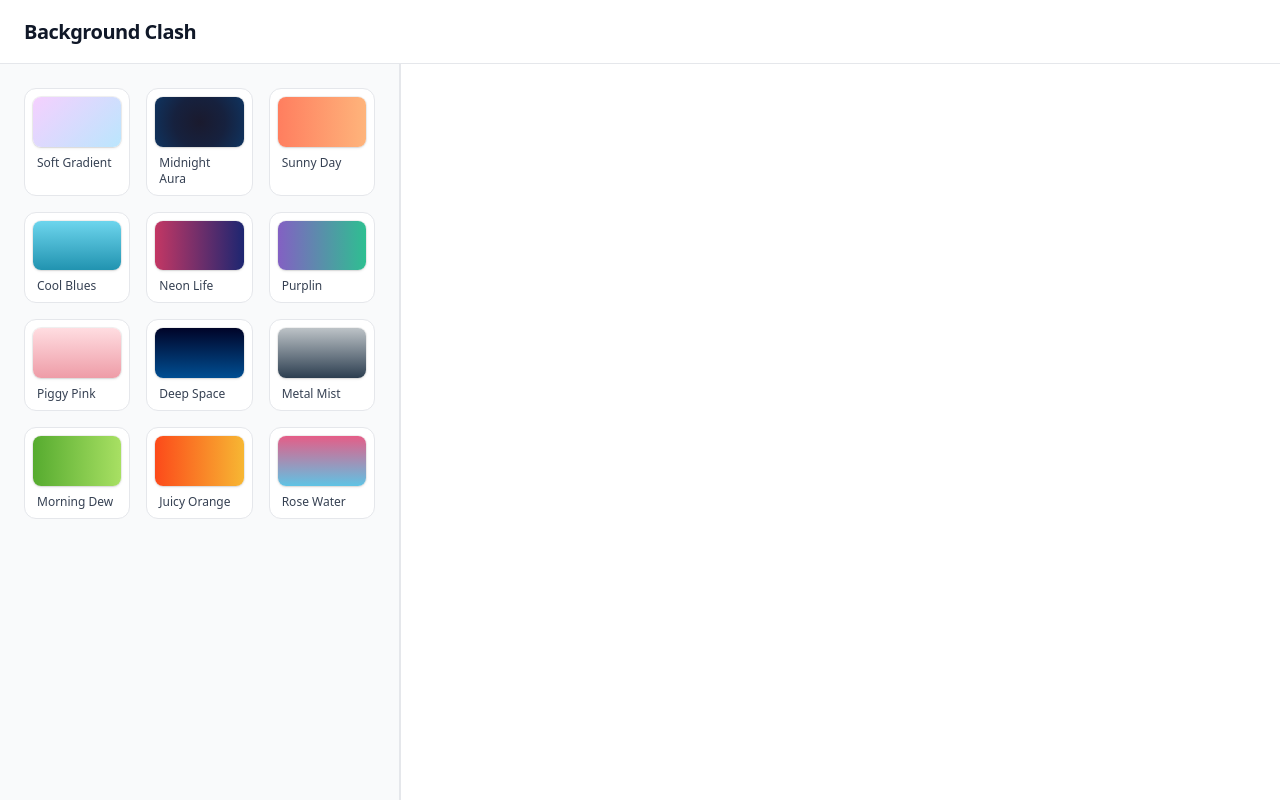
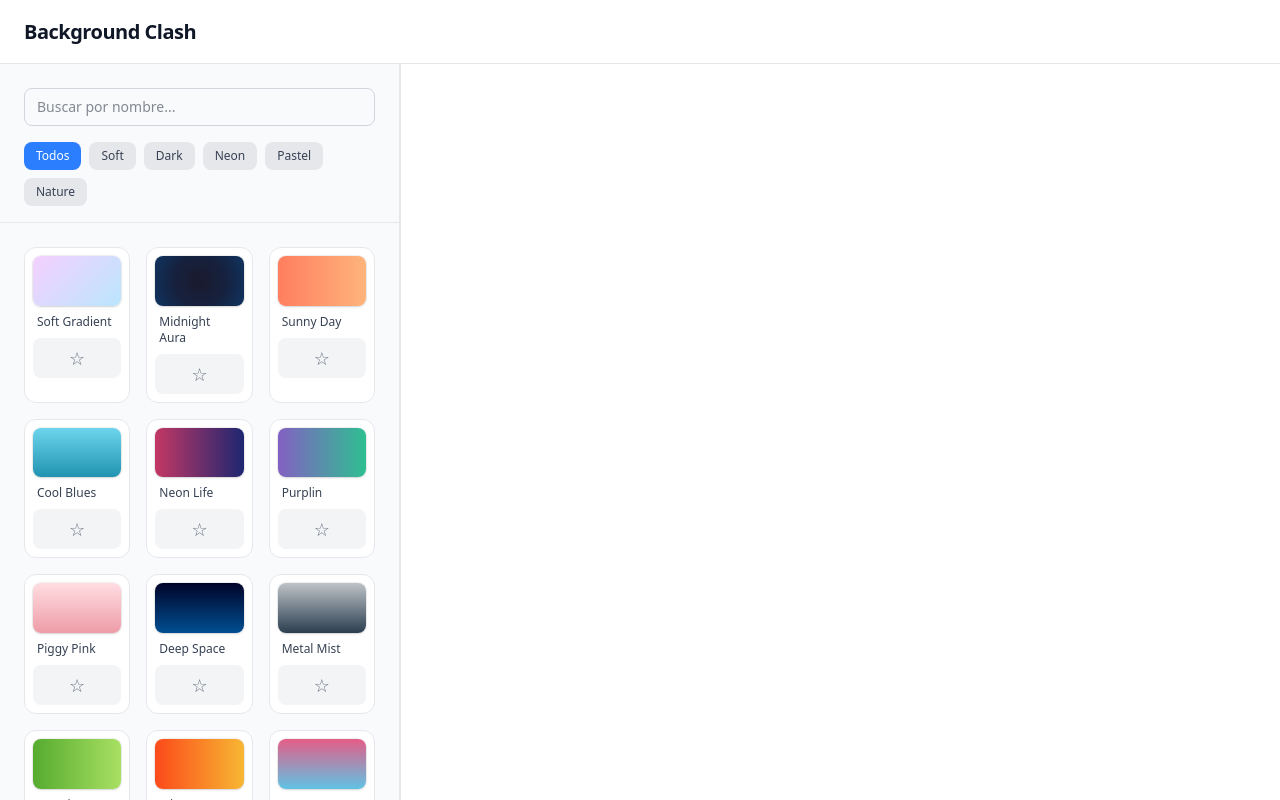
Before and after one commit to JhonLayton21/background-clash, a React (Vite) app: page / in a window 1280 px wide. Built offline with nearby package versions, Linux system fonts and the light colour scheme.

Commit message:
feat: add favorites, filters, categories and search input

```diff
--- a/src/App.tsx
+++ b/src/App.tsx
@@ -2,7 +2,7 @@ import { useState } from 'react'
 import { Header } from './components/Header'
 import { BackgroundGrid } from './components/BackgroundGrid'
 import { PreviewArea } from './components/PreviewArea'
-import type { Background, BackgroundControls } from './types/background'
+import type { Background, BackgroundControls, BackgroundCategory } from './types/background'
 import { DEFAULT_CONTROLS } from './types/background'
 import { generateVariation, generateRandomSeed, generateNextVariantSeed } from './utils/generateVariations'
 
@@ -12,9 +12,13 @@ function App() {
   const [angle, setAngle] = useState(135)
   const [seed, setSeed] = useState("default-seed")
 
+  // FASE 4: Estado para filtros, búsqueda y favoritos
+  const [searchQuery, setSearchQuery] = useState("")
+  const [selectedCategory, setSelectedCategory] = useState<BackgroundCategory | null>(null)
+  const [favorites, setFavorites] = useState<Set<string>>(new Set())
+
   const handleSelectBackground = (background: Background) => {
     setSelectedBackground(background)
-    // Reset controls cuando se selecciona un nuevo background
     setControls(background.controls)
     setAngle(background.angle ?? 135)
     setSeed(background.seed)
@@ -23,7 +27,6 @@ function App() {
   const handleGenerateVariant = () => {
     if (!selectedBackground) return
 
-    // Generar siguiente seed basado en el actual
     const nextSeed = generateNextVariantSeed(seed)
     const variation = generateVariation(selectedBackground, nextSeed, "variant")
 
@@ -35,7 +38,6 @@ function App() {
   const handleRandomize = () => {
     if (!selectedBackground) return
 
-    // Generar seed completamente aleatorio
     const randomSeed = generateRandomSeed()
     const variation = generateVariation(selectedBackground, randomSeed, "random")
 
@@ -44,14 +46,33 @@ function App() {
     setSeed(variation.seed)
   }
 
+  // FASE 4: Toggle favoritos
+  const handleToggleFavorite = (id: string) => {
+    setFavorites((prev) => {
+      const newFavorites = new Set(prev)
+      if (newFavorites.has(id)) {
+        newFavorites.delete(id)
+      } else {
+        newFavorites.add(id)
+      }
+      return newFavorites
+    })
+  }
+
   return (
     <div className="flex flex-col h-screen w-full bg-white text-gray-900">
       <Header />
       <main className="flex-1 grid grid-cols-1 lg:grid-cols-[400px_1fr] overflow-hidden">
-        <section className="h-full overflow-y-auto border-r border-gray-200">
+        <section className="h-full overflow-hidden border-r border-gray-200">
           <BackgroundGrid
             onSelect={handleSelectBackground}
             selectedBackground={selectedBackground}
+            searchQuery={searchQuery}
+            onSearchChange={setSearchQuery}
+            selectedCategory={selectedCategory}
+            onCategoryChange={setSelectedCategory}
+            favorites={favorites}
+            onToggleFavorite={handleToggleFavorite}
           />
         </section>
         <section className="h-full overflow-hidden bg-gray-50 relative transition-colors duration-300">
--- a/src/components/BackgroundCard.tsx
+++ b/src/components/BackgroundCard.tsx
@@ -4,21 +4,24 @@ interface BackgroundCardProps {
     background: Background;
     onClick: () => void;
     isSelected?: boolean;
+    isFavorite?: boolean;
+    onToggleFavorite: (id: string) => void;
 }
 
-export function BackgroundCard({ background, onClick, isSelected }: BackgroundCardProps) {
+export function BackgroundCard({ background, onClick, isSelected, isFavorite, onToggleFavorite }: BackgroundCardProps) {
     return (
-        <button
+        <div
             className={`
-                group flex flex-col gap-2 rounded-xl p-2 transition-all duration-200 cursor-pointer text-left w-full border relative outline-none
+                group flex flex-col gap-2 rounded-xl p-2 transition-all duration-200 text-left w-full border relative outline-none bg-white
                 ${isSelected
                     ? "bg-blue-50 border-blue-500 ring-1 ring-blue-500 shadow-md"
-                    : "bg-white border-gray-200 hover:border-gray-300 hover:bg-gray-50 hover:shadow-md active:scale-95"
+                    : "border-gray-200 hover:border-gray-300 hover:bg-gray-50 hover:shadow-md"
                 }
-                focus-visible:ring-2 focus-visible:ring-blue-500 focus-visible:ring-offset-2
             `}
-            type="button"
+        >
+            <button
                 onClick={onClick}
+                className="flex flex-col gap-2 cursor-pointer w-full text-left outline-none"
             >
                 <div
                     className={`
@@ -36,5 +39,22 @@ export function BackgroundCard({ background, onClick, isSelected }: BackgroundCa
                     )}
                 </div>
             </button>
+            <button
+                onClick={(e) => {
+                    e.stopPropagation();
+                    onToggleFavorite(background.id);
+                }}
+                className={`
+                    flex items-center justify-center p-1.5 rounded-lg transition-all duration-200 text-sm font-medium
+                    ${isFavorite
+                        ? "bg-yellow-50 text-yellow-600 hover:bg-yellow-100"
+                        : "bg-gray-100 text-gray-500 hover:bg-gray-200"
+                    }
+                `}
+                title={isFavorite ? "Remover de favoritos" : "Agregar a favoritos"}
+            >
+                <span className="text-lg">{isFavorite ? "⭐" : "☆"}</span>
+            </button>
+        </div>
     );
 }
--- a/src/components/BackgroundGrid.tsx
+++ b/src/components/BackgroundGrid.tsx
@@ -1,24 +1,94 @@
 import { backgrounds } from "../data/backgrounds";
-import type { Background } from "../types/background";
+import type { Background, BackgroundCategory } from "../types/background";
+import { BACKGROUND_CATEGORIES } from "../types/background";
 import { BackgroundCard } from "./BackgroundCard";
 
 interface BackgroundGridProps {
     onSelect: (background: Background) => void;
     selectedBackground: Background | null;
+    searchQuery: string;
+    onSearchChange: (query: string) => void;
+    selectedCategory: BackgroundCategory | null;
+    onCategoryChange: (category: BackgroundCategory | null) => void;
+    favorites: Set<string>;
+    onToggleFavorite: (id: string) => void;
 }
 
-export function BackgroundGrid({ onSelect, selectedBackground }: BackgroundGridProps) {
+export function BackgroundGrid({
+    onSelect,
+    selectedBackground,
+    searchQuery,
+    onSearchChange,
+    selectedCategory,
+    onCategoryChange,
+    favorites,
+    onToggleFavorite
+}: BackgroundGridProps) {
+    // Filtrar backgrounds por categoría y búsqueda
+    const filteredBackgrounds = backgrounds.filter((bg) => {
+        const matchesCategory = !selectedCategory || bg.category === selectedCategory;
+        const matchesSearch = !searchQuery || bg.name.toLowerCase().includes(searchQuery.toLowerCase());
+        return matchesCategory && matchesSearch;
+    });
+
     return (
-        <div className="h-full w-full bg-gray-50 p-6 overflow-y-auto transition-colors duration-300">
+        <div className="h-full w-full bg-gray-50 flex flex-col transition-colors duration-300">
+            {/* Search y Filters */}
+            <div className="flex-shrink-0 border-b border-gray-200 p-6 pb-4">
+                <input
+                    type="text"
+                    placeholder="Buscar por nombre..."
+                    value={searchQuery}
+                    onChange={(e) => onSearchChange(e.target.value)}
+                    className="w-full px-3 py-2 mb-4 text-sm border border-gray-300 rounded-lg focus:outline-none focus:ring-2 focus:ring-blue-500 transition-all"
+                />
+                <div className="flex flex-wrap gap-2">
+                    <button
+                        onClick={() => onCategoryChange(null)}
+                        className={`px-3 py-1.5 text-xs font-medium rounded-lg transition-all ${
+                            !selectedCategory
+                                ? "bg-blue-500 text-white"
+                                : "bg-gray-200 text-gray-700 hover:bg-gray-300"
+                        }`}
+                    >
+                        Todos
+                    </button>
+                    {BACKGROUND_CATEGORIES.map((category) => (
+                        <button
+                            key={category}
+                            onClick={() => onCategoryChange(category)}
+                            className={`px-3 py-1.5 text-xs font-medium rounded-lg transition-all capitalize ${
+                                selectedCategory === category
+                                    ? "bg-blue-500 text-white"
+                                    : "bg-gray-200 text-gray-700 hover:bg-gray-300"
+                            }`}
+                        >
+                            {category}
+                        </button>
+                    ))}
+                </div>
+            </div>
+
+            {/* Grid de backgrounds */}
+            <div className="flex-1 overflow-y-auto p-6">
+                {filteredBackgrounds.length === 0 ? (
+                    <div className="flex items-center justify-center h-full text-gray-500">
+                        <p className="text-sm">No hay backgrounds con esos criterios</p>
+                    </div>
+                ) : (
                     <div className="grid grid-cols-2 gap-4 md:grid-cols-3 lg:grid-cols-2 xl:grid-cols-3">
-                {backgrounds.map((bg) => (
+                        {filteredBackgrounds.map((bg) => (
                             <BackgroundCard
                                 key={bg.id}
                                 background={bg}
                                 onClick={() => onSelect(bg)}
                                 isSelected={selectedBackground?.id === bg.id}
+                                isFavorite={favorites.has(bg.id)}
+                                onToggleFavorite={onToggleFavorite}
                             />
                         ))}
+                    </div>
+                )}
             </div>
         </div>
     );
```
Lines whose indentation alone changed are shown as unchanged.
